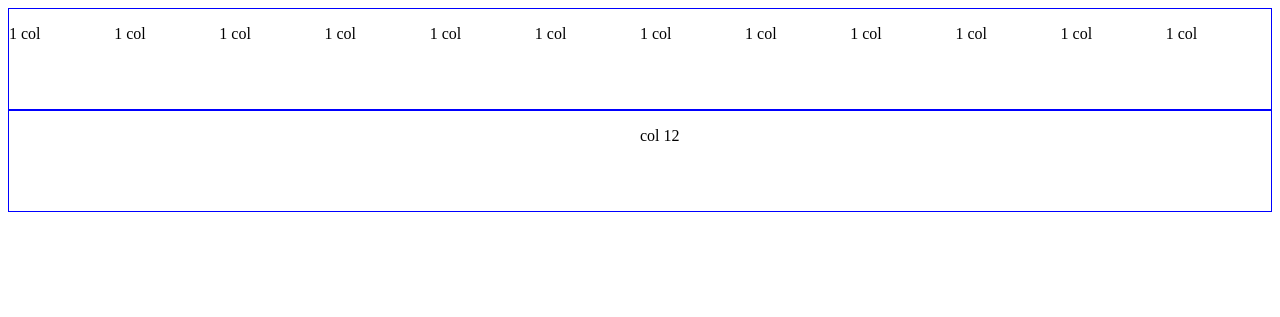
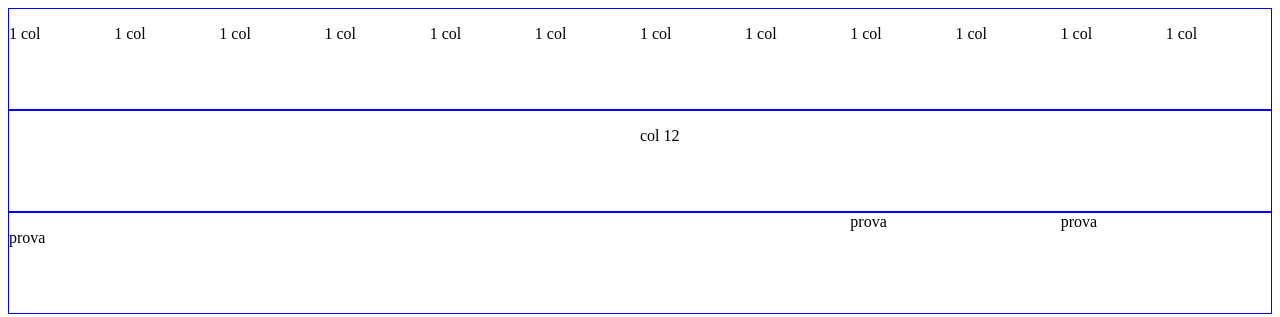
Before and after one commit to DamianoTrifone/html-css-12bool, a plain HTML site: page index.html in a window 1280 px wide. Drawn offline with Linux system fonts and the light colour scheme.

Commit message:
Terza riga col

```diff
--- a/index.html
+++ b/index.html
@@ -30,5 +30,11 @@
         </div>
     </div>
 
+    <div class="container">
+        <div class="col-8"><p>prova</p></div>
+        <div class="col-2">prova</div>
+        <div class="col-2">prova</div>
+    </div>
+
 </body>
 </html>
```
